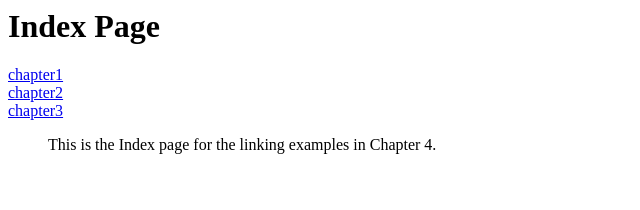
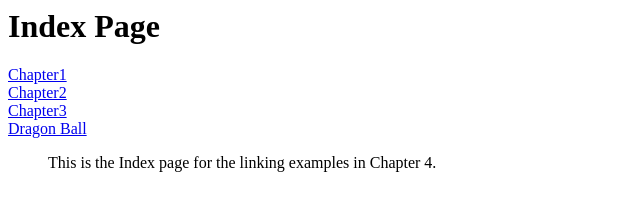
Before and after one commit to sruthabarua07/pd5and6linkreview, a plain HTML site: page index.html in a window 1280 px wide. Shown: the whole page, without its empty margins (0-640 px from the left). Drawn offline with Linux system fonts and the light colour scheme.

Commit message:
Update index.html

```diff
--- a/index.html
+++ b/index.html
@@ -7,11 +7,13 @@
 <BODY>
 
 <H1>Index Page</H1>
-<a href="chapter1.html">chapter1</a>
+<a href="chapter1.html">Chapter1</a>
 <br>
-<a href="chapter2.html">chapter2</a>
+<a href="chapter2.html">Chapter2</a>
 <br>
-<a href="chapter3.html">chapter3</a>
+<a href="chapter3.html">Chapter3</a>
+<br>
+<a href="https://dragonball.fandom.com/wiki/Main_Page">Dragon Ball</a>
 <br>
 <BLOCKQUOTE>This is the Index page for the linking examples in Chapter
 4.</BLOCKQUOTE>
```
